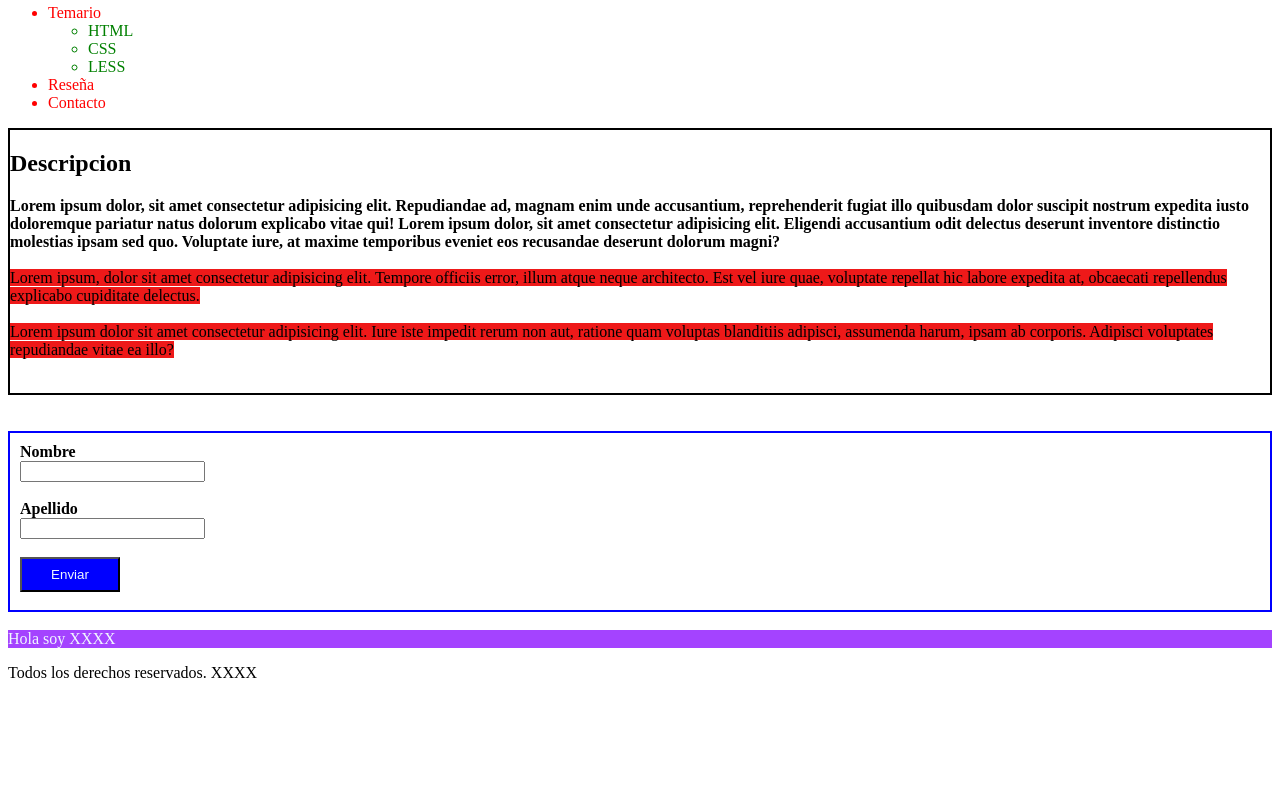
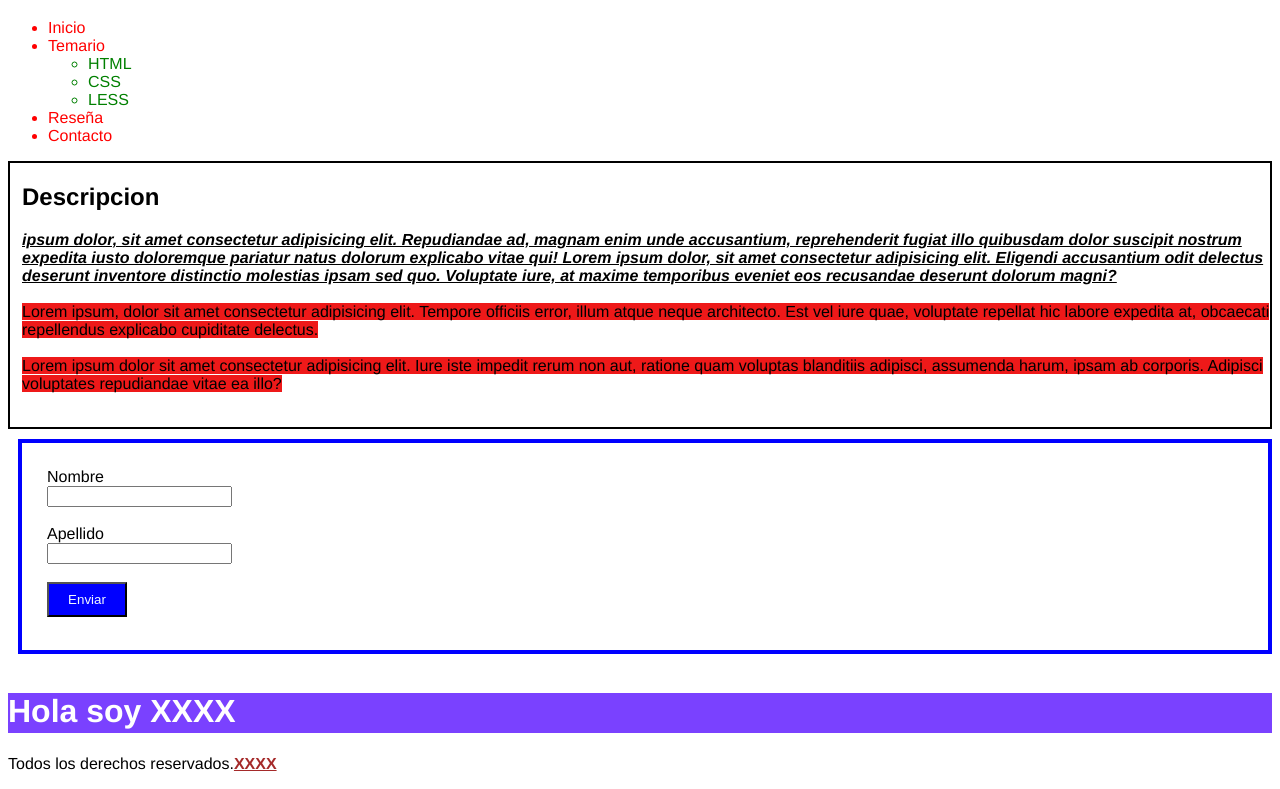
Before and after one commit to Sebas404040/Quiz2.html, a plain HTML site: page index.html in a window 1280 px wide. Shown: the part 94-883 px from the top of the page. Before the commit the page ends 800 px from the top, so only its background shows below. Drawn offline with Linux system fonts and the light colour scheme.

Commit message:
feat: :lipstick: Design improvement
Design improvement for the web page

none

```diff
--- a/estilos.css
+++ b/estilos.css
@@ -1,6 +1,10 @@
  h1 {
     background-color: rgb(122, 65, 255);
     color: rgb(255, 255, 255);
+    height: 40px;
+}
+#titulo {
+    padding: 15px;
 }
 
 #lista {
@@ -13,6 +17,7 @@
 
 #descripcion {
     border: 2px solid ;
+
 }
 
 mark{
@@ -22,24 +27,38 @@ mark{
 #formulario {
     margin-left: 10px;
     margin-top: 10px;
+    padding: 15px;
 }
 
 #caja {
-    border: 2px solid blue;
+    border: 4px solid blue;
+    margin-left: 10px;
+    margin-top: 10px;
 }
 
 #boton{
     background-color: blue;
     color: aliceblue;
-    width: 100px;
+    width: 80px;
     height: 35px;
-}
-
-#final {
-    background-color: rgb(164, 67, 255);
-    color: aliceblue;
 }
 
 #fo {
     margin-right: 30 px;
 }
+
+.content {
+    font-family: 'Franklin Gothic Medium', 'Arial Narrow', Arial, sans-serif;
+}
+
+strong {
+    text-decoration: underline;
+}
+
+#rojo {
+    color: brown;
+}
+
+#texto {
+    margin-left: 12px;
+}
--- a/index.html
+++ b/index.html
@@ -7,9 +7,9 @@
     <link rel="stylesheet" href="estilos.css">
 </head>
 <header>
-    <H1>master en CSS: Responsive design</H1>
+    <H1 id="titulo">master en CSS: Responsive design</H1>
 </header>
-<nav>
+<nav class="content">
     <ul id="lista">
         <li>Inicio</li>
         <li>Temario</li>
@@ -23,21 +23,23 @@
         <li>Contacto</li>
     </ul>
 </nav>
-<body>
+<body class="content">
     <div id="descripcion">
+        <div id="texto">
         <h2>Descripcion</h2>
         <p>
-            <strong>Lorem ipsum dolor, sit amet consectetur adipisicing elit. Repudiandae ad, magnam enim unde accusantium, reprehenderit fugiat illo quibusdam dolor suscipit nostrum expedita iusto doloremque pariatur natus dolorum explicabo vitae qui!
-            Lorem ipsum dolor, sit amet consectetur adipisicing elit. Eligendi accusantium odit delectus deserunt inventore distinctio molestias ipsam sed quo. Voluptate iure, at maxime temporibus eveniet eos recusandae deserunt dolorum magni? </strong> <br><br>
+            <strong><em><underlined>ipsum dolor, sit amet consectetur adipisicing elit. Repudiandae ad, magnam enim unde accusantium, reprehenderit fugiat illo quibusdam dolor suscipit nostrum expedita iusto doloremque pariatur natus dolorum explicabo vitae qui!
+            Lorem ipsum dolor, sit amet consectetur adipisicing elit. Eligendi accusantium odit delectus deserunt inventore distinctio molestias ipsam sed quo. Voluptate iure, at maxime temporibus eveniet eos recusandae deserunt dolorum magni? </strong></em><br><br>
             <mark>Lorem ipsum, dolor sit amet consectetur adipisicing elit. Tempore officiis error, illum atque neque architecto. Est vel iure quae, voluptate repellat hic labore expedita at, obcaecati repellendus explicabo cupiditate delectus. <br> <br>
             Lorem ipsum dolor sit amet consectetur adipisicing elit. Iure iste impedit rerum non aut, ratione quam voluptas blanditiis adipisci, assumenda harum, ipsam ab corporis. Adipisci voluptates repudiandae vitae ea illo? <br> <br> </mark>
         </p>
-    </div> <br> <br>
+        </div>
+    </div>
     <div id="caja">
         <form action="/procesar" accept-charset="UTF-8" id="formulario">
-            <strong>Nombre </strong> <br>
+            Nombre <br>
             <input type="text" name="nombre"> <br> <br>
-            <strong>Apellido</strong> <br>
+            Apellido <br>
             <input type="text" name="nombre"> <br> <br>
 
             <button type="submit" id="boton"> Enviar </button> <BR> </BR>
@@ -45,10 +47,10 @@
     </div> <br>
 
     <div id="final">
-        Hola soy XXXX
+        <H1>Hola soy XXXX</H1>
     </div>
     <footer id="fo">
-        <P>Todos los derechos reservados. XXXX</P>
+        <P>Todos los derechos reservados.<strong id="rojo">XXXX</strong></P>
     </footer>
 </body>
 </html>
```
